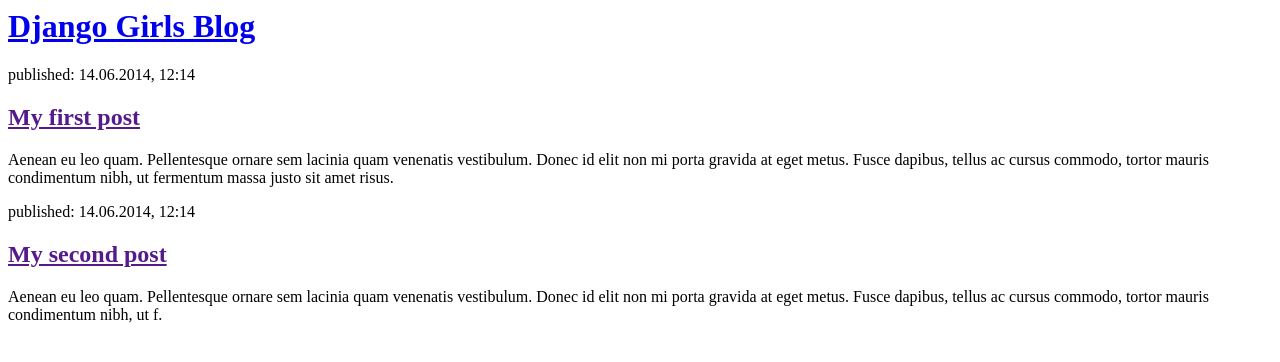
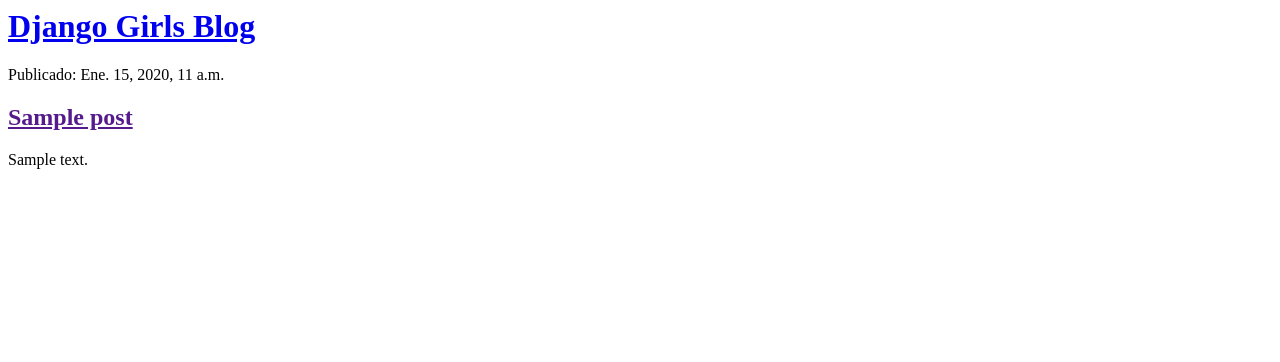
Before and after one commit to gispuma/my-first-blog, a Django app: page / in a window 1280 px wide. Shown: the top 362 px of the page. Run offline with Django 3.2, Linux system fonts and the light colour scheme; tables that the repository leaves empty hold one stand-in row (values such as "Sample post").

Commit message:
agregando plantillas dinamicas

```diff
--- a/blog/templates/blog/post_list.html
+++ b/blog/templates/blog/post_list.html
@@ -7,15 +7,13 @@
             <h1><a href="/">Django Girls Blog</a></h1>
         </div>
 
-        <div>
-            <p>published: 14.06.2014, 12:14</p>
-            <h2><a href="">My first post</a></h2>
-            <p>Aenean eu leo quam. Pellentesque ornare sem lacinia quam venenatis vestibulum. Donec id elit non mi porta gravida at eget metus. Fusce dapibus, tellus ac cursus commodo, tortor mauris condimentum nibh, ut fermentum massa justo sit amet risus.</p>
-        </div>
-<div>
-            <p>published: 14.06.2014, 12:14</p>
-            <h2><a href="">My second post</a></h2>
-            <p>Aenean eu leo quam. Pellentesque ornare sem lacinia quam venenatis vestibulum. Donec id elit non mi porta gravida at eget metus. Fusce dapibus, tellus ac cursus commodo, tortor mauris condimentum nibh, ut f.</p>
-        </div>
+        {% for post in posts %}
+            <div>
+                <p>Publicado: {{post.published_date}}</p>
+                <h2><a href="">{{post.title}}</a></h2>
+                <p>{{ post.text|linebreaksbr  }}</p>
+            </div>
+
+        {% endfor %}
     </body>
 </html>
--- a/blog/urls.py
+++ b/blog/urls.py
@@ -4,4 +4,5 @@ from . import views
 urlpatterns = [
     path('', views.post_list, name = 'post_list'),
     path('pagina', views.post_list, name = 'pagina'),
+    path('direccion', views.direccion, name = 'direccion'),
 ]
--- a/blog/views.py
+++ b/blog/views.py
@@ -1,9 +1,15 @@
 from django.shortcuts import render
+from .models import Post
+from django.utils import timezone
 
 # Create your views here.
 
 def post_list(request):
-    return render(request, 'blog/post_list.html', {})
+    posts = Post.objects.all()
+    return render(request, 'blog/post_list.html', {'posts':posts})
 
 def pagina(request):
     return render(request, 'blog/pagina.html', {})
+
+def direccion (request):
+    return render(request, 'blog/direccion.html', {})
```
Also changed, not shown: blog/templates/blog/direccion.html (added, +9 -0 lines).
